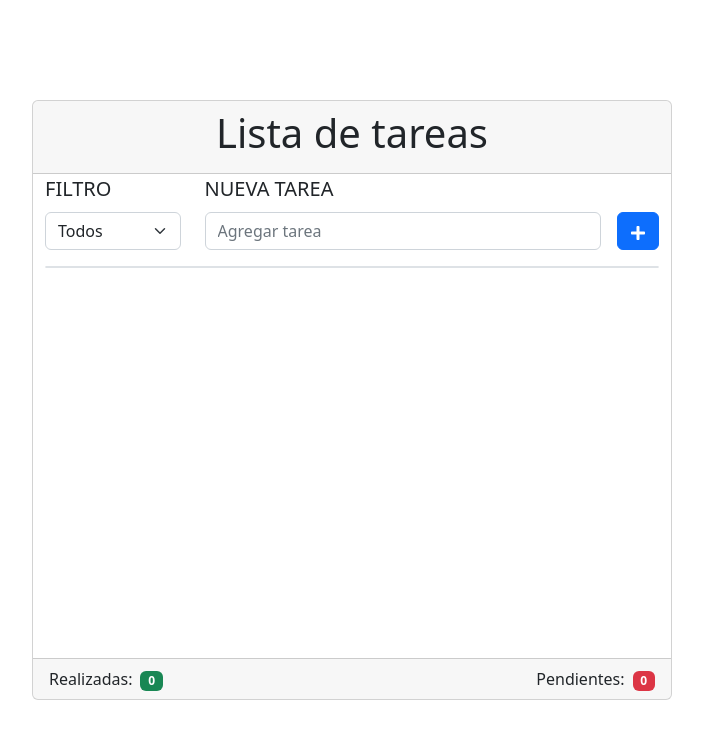
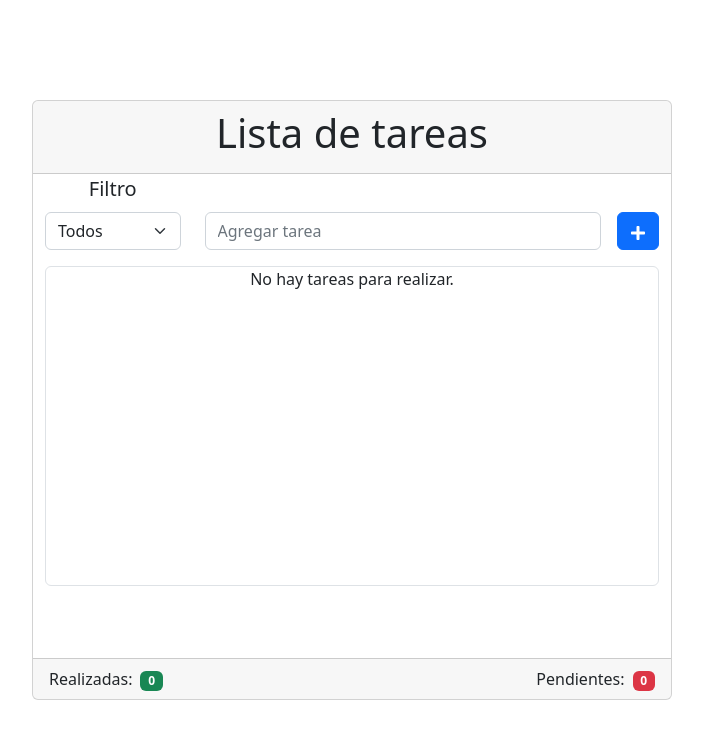
Before and after one commit to josesant/ListaTareas, a React (Create React App) app: page / in a window 1280 px wide. Shown: the top 738 px of the page, without its empty margins (288-991 px from the left). Built offline with nearby package versions, Linux system fonts and the light colour scheme.

Commit message:
redefinimos altura y mostramos msj en caso de no tener tareas

```diff
--- a/src/components/ToDoApp/FormAddToDo.js
+++ b/src/components/ToDoApp/FormAddToDo.js
@@ -19,8 +19,8 @@ const FormTodoAdd = ({addTodo,setFilter,filter }) => {
         <form onSubmit={handleSubmit}>
             <div className="row" style={{ fontSize: '20px'}}>
                 <div className="col-12 col-md-3">
-                    <div className="form-group">
-                        <label className="form-label" htmlFor="filtro">FILTRO</label>
+                    <div className="form-group text-center">
+                        <label className="form-label" htmlFor="filtro">Filtro</label>
                         <select id="filtro" className="form-select" value={filter} onChange={(e) => setFilter(e.target.value)}>
                             <option value="todos">Todos</option>
                             <option value="realizadas">Realizadas</option>
@@ -29,8 +29,7 @@ const FormTodoAdd = ({addTodo,setFilter,filter }) => {
                     </div>
                 </div>
                 <div className="col-12 col-md-9 d-flex align-items-end">
-                    <div className="form-group flex-grow-1 me-3">
-                        <label className="form-label" htmlFor="inputTodo">NUEVA TAREA</label>
+                    <div className="form-group flex-grow-1 me-3 text-center mt-2">
                         <input
                             id="inputTodo"
                             className="form-control"
--- a/src/components/ToDoApp/ListToDo.js
+++ b/src/components/ToDoApp/ListToDo.js
@@ -10,8 +10,11 @@ const ListToDo = ({ todos, filter, deleteTodo, editTodo, updateTodo, cancelEdit,
     }
 
     return (
-        <ul className="list-group border mt-3" style={{ maxHeight: "320px", overflow: "auto" }}>
-            {filteredTodos.map((todo, index) => (
+        <ul className="list-group border mt-3" style={{ height: "320px", overflow: "auto" }}>
+            {filteredTodos.length === 0 ? (
+                <span className="text-center">No hay tareas para realizar.</span>
+            ) : (
+                filteredTodos.map((todo, index) => (
                     <ItemToDo
                         key={index}
                         todo={todo}
@@ -24,7 +27,9 @@ const ListToDo = ({ todos, filter, deleteTodo, editTodo, updateTodo, cancelEdit,
                         setEditedTodo={setEditedTodo}
                         changeState={changeState}
                     />
-            ))}
+                ))
+            )}
+
         </ul>
     );
 };
```
Lines whose indentation alone changed are shown as unchanged.
